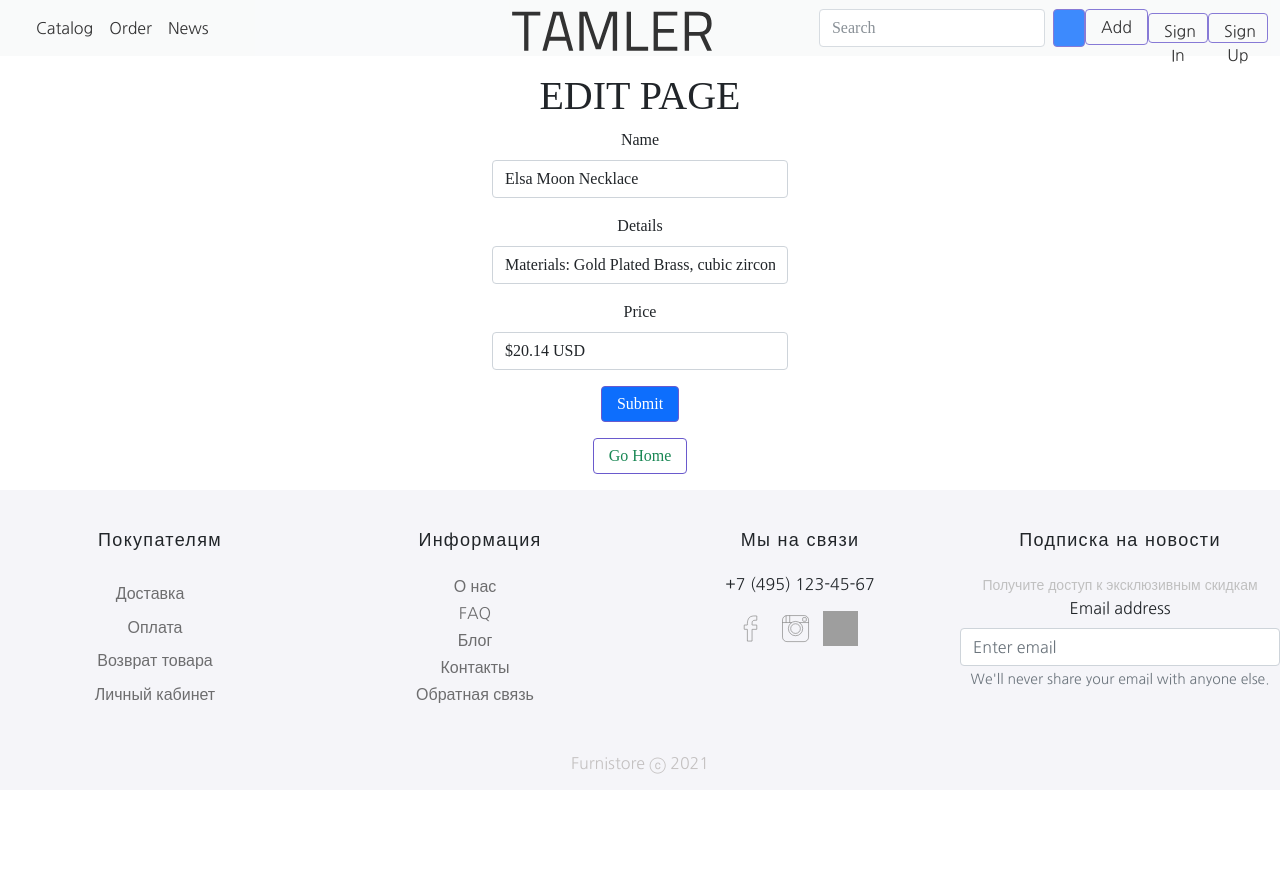
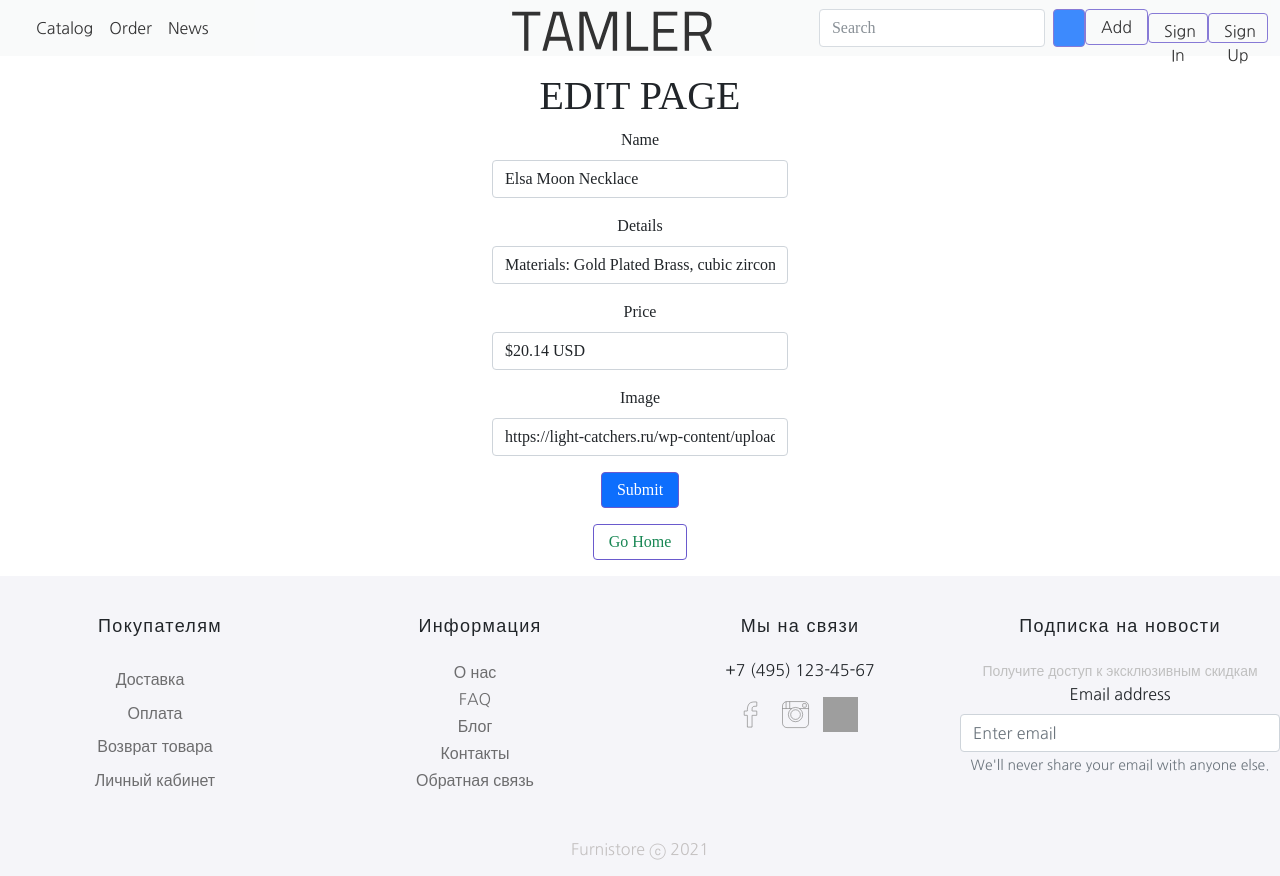
Before and after one commit to AbdullaevN/shop, a React (Create React App) app: page /edit/1 in a window 1280 px wide. Before the commit the page ends 800 px from the top, so only its background shows below. Built offline with nearby package versions, Linux system fonts and the light colour scheme; no server answers; data requests are answered from the project's data file; grey boxes are pictures that could not be loaded; a web font is replaced by a local one.

Commit message:
pics card

```diff
--- a/db.json
+++ b/db.json
@@ -24,86 +24,97 @@
       "password": "787878qw",
       "id": 3
     }
-
   ],
   "products": [
     {
       "name": "Elsa Moon Necklace",
       "price": "$20.14 USD",
       "details": "Materials: Gold Plated Brass, cubic zirconia, hypoallergenic",
-      "id": 1
+      "id": 1,
+      "image": "https://light-catchers.ru/wp-content/uploads/2021/04/img_3523_1.jpeg"
     },
     {
       "name": "Gold Chunky Hoop Earrings",
       "price": "$30 USD",
       "details": "18K PVD Gold Plated Stainless Steel Base Hinged Top Closure Hoop Width: 2.9 cm Hypoallergenic Tarnish Resistant Includes soft cloth for cleaning after use Delivered in a custom Dos Nueve Studio jewelry box ",
-      "id": 2
+      "id": 2,
+      "image": "https://light-catchers.ru/wp-content/uploads/2019/05/IMG_3696.jpg"
     },
     {
       "name": "Slinky Box Chain",
       "price": "$1.525 USD",
       "details": "14k gold diamond cut box chain. The diamond cuts on each link of this chain help to give it its organic texture and bright shine.",
-      "id": 3
+      "id": 3,
+      "image": "https://light-catchers.ru/wp-content/uploads/2019/05/IMG_6294.jpg"
     },
     {
       "name": "Jael Circle Crystal Gold Ring",
       "price": "$22.99 USD",
       "details": "Ring Gold Tone Alloy Ring Size: 5, 6, 7, 8, 9",
-      "id": 4
+      "id": 4,
+      "image": "https://light-catchers.ru/wp-content/uploads/2021/04/retush-ruk_2.jpeg"
     },
     {
       "name": "V-Necklace - Vida",
       "price": "$10 USD",
       "details": " 14K Gold   Cubic Zirconia, 14K Gold on Recycled Sterling Silver  380mm - 15\", 50mm - 2\"",
-      "id": 5
+      "id": 5,
+      "image": "https://light-catchers.ru/wp-content/uploads/2019/06/KN-79-9.jpg"
     },
     {
       "name": " Yuri Necklace",
       "price": "$26.40 USD",
       "details": "Materials: 18k gold plated sterling silver, cubic zirconia stone",
-      "id": 6
+      "id": 6,
+      "image": "https://light-catchers.ru/wp-content/uploads/2019/06/KN-39-1.jpg"
     },
     {
       "name": "Mucho Twirl Midi Ring",
       "price": "$24.00 USD",
       "details": "Delicate ring with twisted design. Perfect for daily wear and stacking.Materials: gold plated sterling silver",
-      "id": 7
+      "id": 7,
+      "image": "https://light-catchers.ru/wp-content/uploads/2020/09/sd_0c543611_04-scaled.jpg"
     },
     {
       "name": " Francine Necklace",
       "price": "$24.50 USD",
       "details": "Materials: 14k gold plated sterling silver, cubic zirconia . Measurements: 15\"/380mm in length",
-      "id": 8
+      "id": 8,
+      "image": "https://light-catchers.ru/wp-content/uploads/2020/09/sd_2c149511_04.jpg"
     },
     {
       "name": "Gold Garnet Anklet",
       "price": "$25 USD",
       "details": "Material: Gold steel. Sizes options: Small: 8-10\" Medium: 9-11\" Large: 10-12\"",
-      "id": 9
+      "id": 9,
+      "image": "https://light-catchers.ru/wp-content/uploads/2020/09/sd_0e223123_04.jpg"
     },
     {
       "name": "Gold Garnet Anklet",
       "price": "$25 USD",
       "details": "Sizes options: Small: 8-10\" Medium: 9-11\" Large: 10-12\" Material: Gold steel",
-      "id": 10
+      "id": 10,
+      "image": "https://light-catchers.ru/wp-content/uploads/2020/09/sd_1m318125_04.jpg"
     },
     {
       "name": "Gold Garnet Anklet",
       "price": "$25 USD",
       "details": "Materials: Gold Plated Brass, cubic zirconia, hypoallergenic",
-      "id": 11
+      "id": 11,
+      "image": "https://light-catchers.ru/wp-content/uploads/2019/06/2018-04-12-20-24.jpg"
     },
     {
       "name": "qwerty",
       "price": "200",
       "details": "123456",
-      "id": 12
+      "id": 12,
+      "image": "https://light-catchers.ru/wp-content/uploads/2019/06/2018-04-12-18-25-56.jpg"
     },
     {
       "name": "nurlan",
       "price": "550",
       "details": "5454dg",
-      "image": "https://cdn.pixabay.com/photo/2021/11/05/12/27/woman-6771288__340.jpg",
+      "image": "https://light-catchers.ru/wp-content/uploads/2021/06/furs8425.jpeg",
       "id": 13
     }
   ]
--- a/src/FireBase.js
+++ b/src/FireBase.js
@@ -1,5 +1,5 @@
 import { initializeApp } from "firebase/app";
-import { getAnalytics } from "firebase/analytics";
+// import { getAnalytics } from "firebase/analytics";
 import { getAuth } from "firebase/auth";
 
 const firebaseConfig = {
--- a/src/Pages/EditPage/EditPage.jsx
+++ b/src/Pages/EditPage/EditPage.jsx
@@ -19,6 +19,8 @@ const EditPage = () => {
     name: yup.string().min(2).max(30).required("Required"),
     price: yup.string().min(2).max(30).required("Required"),
     details: yup.string().min(4).max(1000).required("Required"),
+    image: yup.string().required('required')
+
   });
 
   const params = useParams();
@@ -84,6 +86,18 @@ const EditPage = () => {
                       value={values.price}
                     />
                   </Form.Group>
+                  <Form.Group className="mb-3" controlId="formBasicPassword">
+                    <Form.Label>Image</Form.Label>
+                    <Form.Control
+                      name="image"
+                      onChange={handleChange}
+                      type="text"
+                      placeholder="image"
+                      isValid={!errors.image && touched.image}
+                      isInvalid={!!errors.image}
+                      value={values.image}
+                    />
+                  </Form.Group>
 
 
 
--- a/src/components/CreateCard/CreateCard.js
+++ b/src/components/CreateCard/CreateCard.js
@@ -11,6 +11,7 @@ const CreateCard = () => {
     name: "",
     price: "",
     details: "",
+    image: '',
 
 
   });
```
Also changed, not shown: 1 other file (tests, documents, lock files or other folders).
